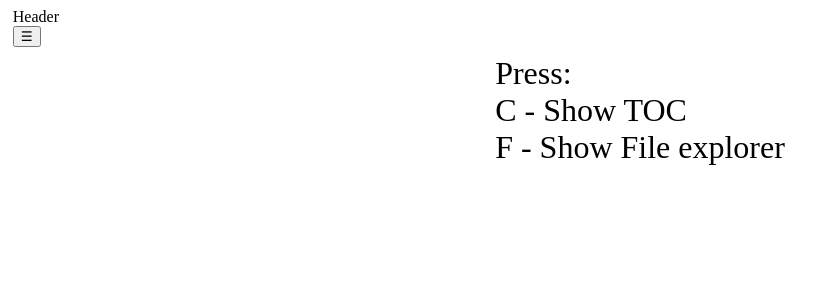
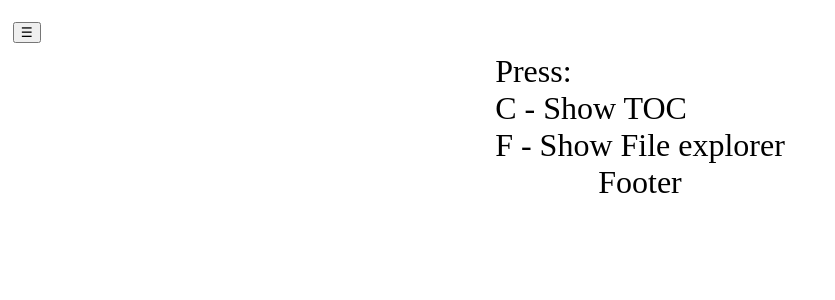
Before and after one commit to jcmsj/vuk, a Vue app: page / in a window 1280 px wide. Shown: the top 300 px of the page, without its empty margins (0-835 px from the left). Built offline with nearby package versions, Linux system fonts and the light colour scheme.

Commit message:
Simplified layout by unifying main tag with pageRenderer

```diff
--- a/src/App.vue
+++ b/src/App.vue
@@ -1,6 +1,6 @@
   /* eslint-disable no-unused-vars */
 <script setup>
-import {onMounted, ref} from "vue"
+import {onMounted, ref, provide} from "vue"
 import { onKeyStroke } from "@vueuse/core";
 
 //Components
@@ -12,8 +12,9 @@ import SidePanel from "./components/SidePanel.vue"
 import PageRenderer from "./components/PageRenderer.vue"
 const main = ref(null)
 
+provide("toggle-sidebar", )
+
 const sPanelIsActive = ref(false)
-
 function toggleAside() {
   sPanelIsActive.value = !sPanelIsActive.value
 }
@@ -32,15 +33,20 @@ function showAside() {
     @toggle-s-panel="toggleAside"
     @show-s-panel="showAside"
     @hide-s-panel="hideAside"
-    ></SidePanel>
-  <main ref="main">
-    <AppHeader @toggle-s-panel="toggleAside">
+  ></SidePanel>
+  <PageRenderer>
+    <template v-slot:header>
+    <AppHeader
+      @toggle-s-panel="toggleAside"
+      name="header"
+    >
+    </AppHeader>
+    </template>
 
-    </AppHeader>
-    <PageRenderer></PageRenderer>
-    <AppFooter>
-    </AppFooter>
-  </main>
+    <template v-slot:footer>
+      <AppFooter></AppFooter>
+    </template>
+  </PageRenderer>
 </template>
 
 <!-- Note the FF styles will be applied for the entire APP -->
@@ -58,13 +64,4 @@ body
 %padV1
   padding: 1vh 1vw
 
-main
-  display: flex
-  flex-direction: column
-  flex: 1
-  align-items: center
-  padding: 1vh 1vw
-
-  //Temp fix Issue #1
-  width: 100%
 </style>
--- a/src/components/AppFooter.vue
+++ b/src/components/AppFooter.vue
@@ -1,11 +1,13 @@
 <template>
     <footer>
+        Footer
     </footer>
 </template>
 
 <script setup>
 </script>
-
-<style>
-
+<style lang="sass">
+footer
+    position: sticky
+    bottom: 0
 </style>
--- a/src/components/AppHeader.vue
+++ b/src/components/AppHeader.vue
@@ -4,7 +4,6 @@ const emits = defineEmits(["toggle-s-panel"]);
 </script>
 <template>
     <header>
-        Header
         <nav>
             <button
             @click="emits('toggle-s-panel')"
@@ -15,10 +14,11 @@ const emits = defineEmits(["toggle-s-panel"]);
     </header>
 </template>
 
-<style lang="sass" scoped>
+<style lang="sass">
 header
     position: sticky
     top: 0
     background-color: white
-    width: 100%
+    padding: 1vh 1vw
+    align-self: flex-start
 </style>
--- a/src/components/PageRenderer.vue
+++ b/src/components/PageRenderer.vue
@@ -1,5 +1,6 @@
 <template>
-    <div class="book-text" ref="text" >
+    <main ref="text">
+        <slot name="header"></slot>
         <div v-if="Flow.items.size == 0">
             Press: <br>
                 C - Show TOC <br>
@@ -13,15 +14,17 @@
             v-html="part"
             >
         </div>
-        <!--  -->
-    </div>
+        <slot name="footer"></slot>
+    </main>
 </template>
 
 <script setup>
 import { ref, onMounted, watch} from "vue";
 import { onKeyStroke, onKeyUp } from "@vueuse/core";
 import {Flow} from "../modules/Flow.js";
+
 const text = ref(null)
+const pages = ref(0)
 let amount = 0;
 function movePage(_pages = 1) {
     //Seriously??
@@ -36,8 +39,6 @@ function movePage(_pages = 1) {
     pages.value += _pages
 }
 
-const pages = ref(0)
-const pagenum = ref(0);
 onKeyUp("ArrowRight", e=> {
     movePage()
 })
@@ -51,10 +52,19 @@ onMounted(() => {
 })
 </script>
 <style lang='sass' scoped>
-.book-text
-    padding: 1vh 1vw
+
+main
+    display: flex
+    flex-direction: column
+    flex: 1
+    align-items: center
+
+    //Temp fix Issue #1
+    width: 100%
+
     font-size: 2rem
-    overflow-y: hidden
+    overflow-y: auto
+    overflow-x: hidden
     :deep(img) /* Uses deep cause of v-html */
         /* Sizing */
         object-fit: contain
@@ -69,11 +79,9 @@ onMounted(() => {
         align-self: center
 
 .chapter
-    min-height: 100vh
+    flex: 1
+    margin: 1vh 1vw
 
-    //Temp fix Issue #1
-    max-width: 80vw
-    overflow-x: auto
 .pager
     position: sticky
     bottom: 0
```
